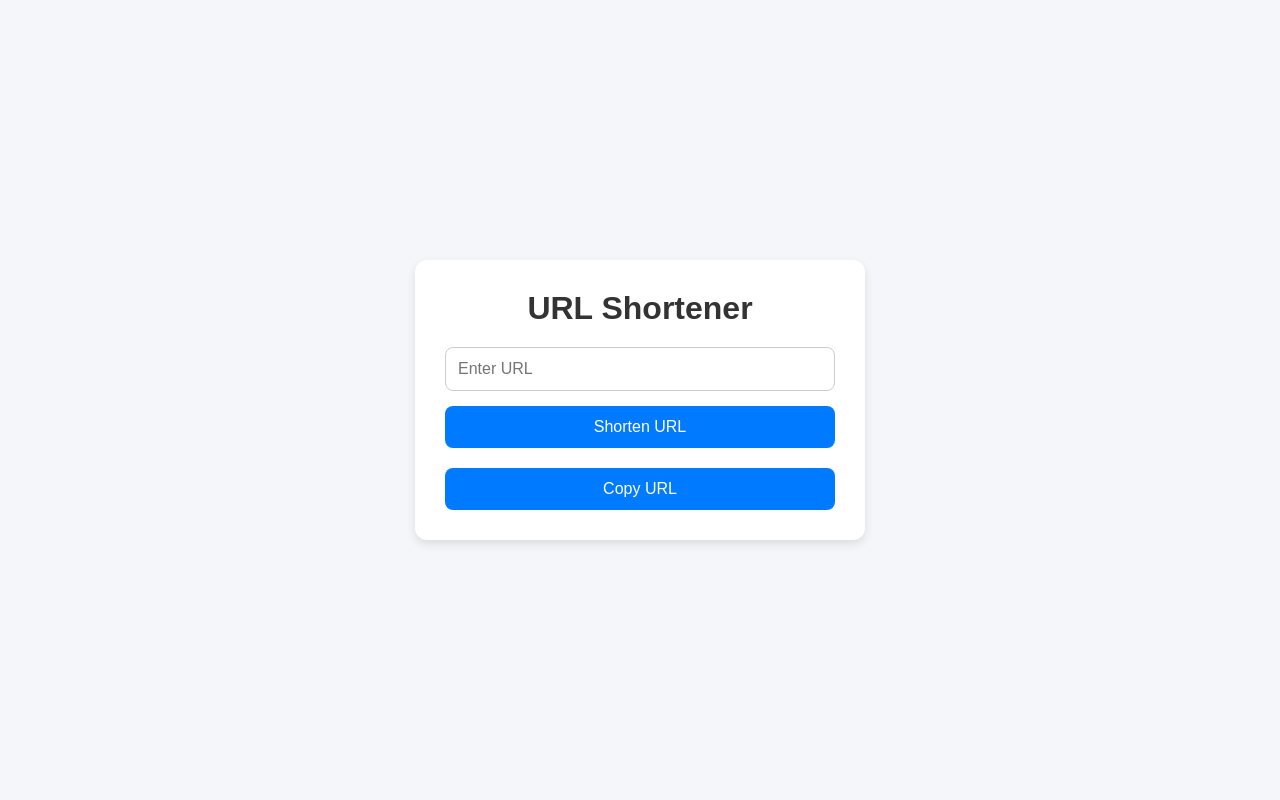
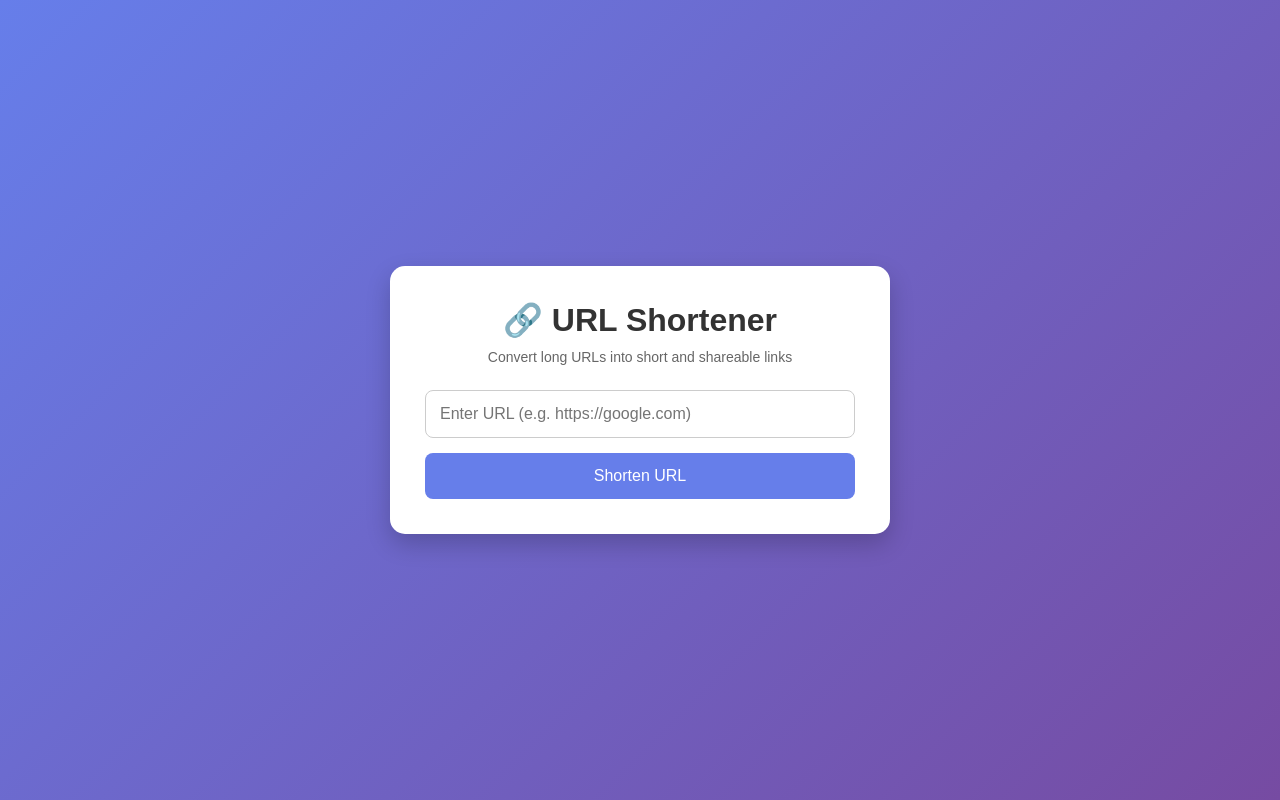
Before and after one commit to LeelaPrasath008/CodeAlpha_URL_Shortener, a Flask app: page / in a window 1280 px wide. Run offline with Flask 3, Linux system fonts and the light colour scheme.

Commit message:
Updated copy button and enhanced ui

```diff
--- a/templates/index.html
+++ b/templates/index.html
@@ -10,88 +10,145 @@
             margin:0;
             padding:0;
             box-sizing:border-box;
-            font-family:Arial,sans-serif;
+            font-family: Arial, sans-serif;
         }
 
         body{
-            background:#f4f6f9;
+            min-height:100vh;
             display:flex;
             justify-content:center;
             align-items:center;
-            height:100vh;
+            background:linear-gradient(135deg,#667eea,#764ba2);
+            padding:20px;
         }
 
         .container{
             background:white;
-            padding:30px;
-            border-radius:12px;
-            box-shadow:0 4px 10px rgba(0,0,0,0.1);
-            width:450px;
+            width:100%;
+            max-width:500px;
+            padding:35px;
+            border-radius:15px;
+            box-shadow:0 10px 25px rgba(0,0,0,0.2);
             text-align:center;
         }
 
         h1{
-            margin-bottom:20px;
             color:#333;
+            margin-bottom:10px;
+        }
+
+        .subtitle{
+            color:#666;
+            margin-bottom:25px;
+            font-size:14px;
         }
 
         input{
             width:100%;
-            padding:12px;
+            padding:14px;
             border:1px solid #ccc;
             border-radius:8px;
+            font-size:16px;
             margin-bottom:15px;
-            font-size:16px;
+            outline:none;
         }
 
-        button{
+        input:focus{
+            border-color:#667eea;
+        }
+
+        .btn{
             width:100%;
-            padding:12px;
-            background:#007bff;
-            color:white;
+            padding:14px;
             border:none;
             border-radius:8px;
+            background:#667eea;
+            color:white;
+            font-size:16px;
             cursor:pointer;
-            font-size:16px;
+            transition:0.3s;
         }
 
-        button:hover{
-            background:#0056b3;
+        .btn:hover{
+            background:#5563d6;
         }
 
-        .result{
+        .result-card{
             margin-top:20px;
-            word-break:break-word;
+            background:#f8f9fa;
+            padding:15px;
+            border-radius:10px;
+            text-align:left;
+        }
+
+        .result-card p{
+            margin-bottom:8px;
         }
 
         .short-link{
-            color:#007bff;
+            display:block;
+            margin-top:10px;
+            color:#667eea;
+            font-weight:bold;
             text-decoration:none;
+            word-break:break-all;
+        }
+
+        .short-link:hover{
+            text-decoration:underline;
+        }
+
+        .copy-btn{
+            margin-top:15px;
+            width:100%;
+            padding:12px;
+            border:none;
+            border-radius:8px;
+            background:#28a745;
+            color:white;
+            cursor:pointer;
+            font-size:15px;
+        }
+
+        .copy-btn:hover{
+            background:#218838;
+        }
+
+        .error{
+            margin-top:15px;
+            color:red;
             font-weight:bold;
         }
+
+        .success{
+            margin-top:15px;
+            color:green;
+            font-weight:bold;
+        }
+
     </style>
 </head>
-
 <body>
 
 <div class="container">
 
-    <h1>URL Shortener</h1>
+    <h1>🔗 URL Shortener</h1>
+
+    <p class="subtitle">
+        Convert long URLs into short and shareable links
+    </p>
 
     <input
         type="text"
         id="urlInput"
-        placeholder="Enter URL"
+        placeholder="Enter URL (e.g. https://google.com)"
     >
 
-    <button onclick="shortenUrl()">
+    <button class="btn" onclick="shortenUrl()">
         Shorten URL
     </button>
 
-    <div class="result" id="result"></div>
-    <button onclick="copyUrl()">
-        Copy URL
-    </button>
+    <div id="result"></div>
 
 </div>
 
@@ -99,19 +156,50 @@
 
 async function shortenUrl(){
 
-    const url = document.getElementById("urlInput").value;
+    const url =
+        document.getElementById("urlInput").value.trim();
+
+    if(!url){
+
+        document.getElementById("result").innerHTML =
+        `
+            <p class="error">
+                Please enter a URL
+            </p>
+        `;
+
+        return;
+    }
+
+    try{
 
         const response = await fetch('/api/shorten',{
+
             method:'POST',
+
             headers:{
                 'Content-Type':'application/json'
             },
+
             body:JSON.stringify({
                 url:url
             })
+
         });
 
         const data = await response.json();
+
+        if(data.error){
+
+            document.getElementById("result").innerHTML =
+            `
+                <p class="error">
+                    ${data.error}
+                </p>
+            `;
+
+            return;
+        }
 
         const shortUrl =
             window.location.origin +
@@ -120,6 +208,8 @@ async function shortenUrl(){
 
         document.getElementById("result").innerHTML =
         `
+            <div class="result-card">
+
                 <p><strong>Original URL:</strong></p>
                 <p>${data.original_url}</p>
 
@@ -131,10 +221,53 @@ async function shortenUrl(){
                     href="${shortUrl}"
                     target="_blank"
                     class="short-link"
+                    id="shortUrlLink"
                 >
                     ${shortUrl}
                 </a>
+
+                <button
+                    class="copy-btn"
+                    onclick="copyUrl()"
+                >
+                    Copy URL
+                </button>
+
+            </div>
         `;
+
+    }
+    catch(error){
+
+        document.getElementById("result").innerHTML =
+        `
+            <p class="error">
+                Something went wrong.
+            </p>
+        `;
+
+        console.error(error);
+    }
+}
+
+async function copyUrl(){
+
+    const shortUrl =
+        document.getElementById("shortUrlLink").href;
+
+    try{
+
+        await navigator.clipboard.writeText(shortUrl);
+
+        alert("URL Copied Successfully!");
+
+    }
+    catch(error){
+
+        alert("Failed to copy URL");
+
+        console.error(error);
+    }
 }
 
 </script>
```
Lines whose indentation alone changed are shown as unchanged.
